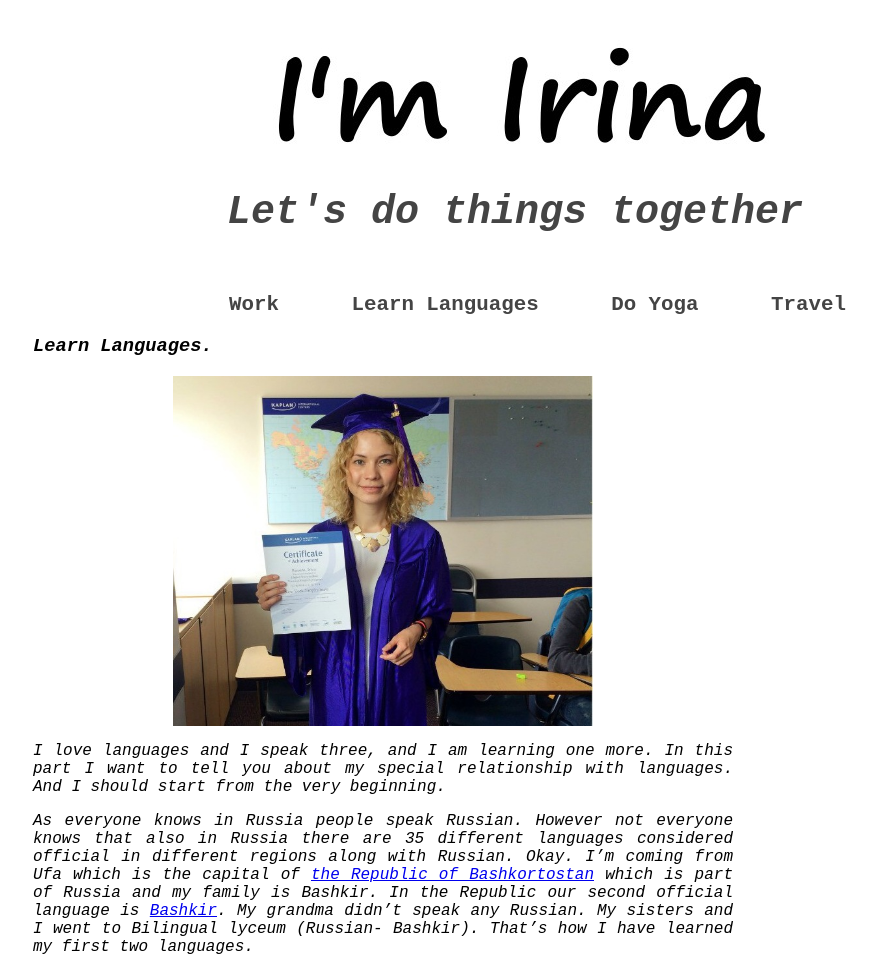
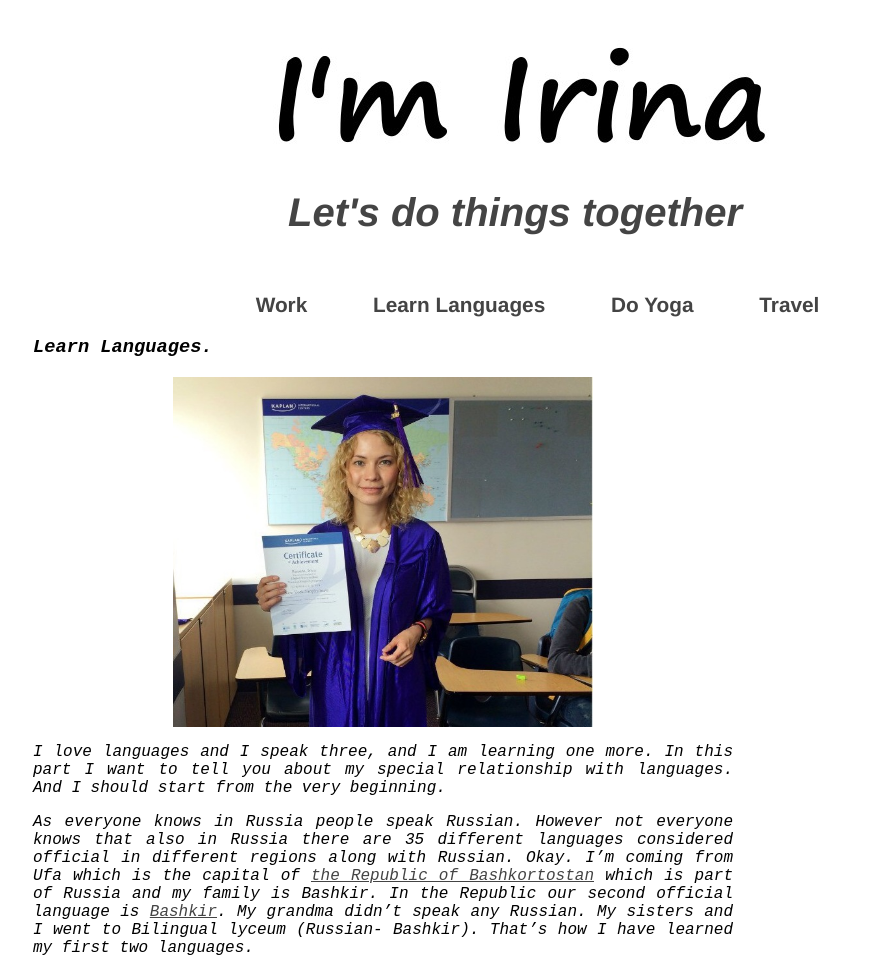
Before and after one commit to IrinaPenzina/2i-s, a plain HTML site: page language.html in a window 1280 px wide. Shown: the top 960 px of the page, without its empty margins (125-1002 px from the left). Drawn offline with Linux system fonts and the light colour scheme.

Commit message:
Update language.css

```diff
--- a/language.css
+++ b/language.css
@@ -1,5 +1,5 @@
 h1 {
-	font-family:"Courier New", Courier;
+	font-family: 'Helvetica Neue', sans-serif;
 	font-style:italic;
 	text-align:center;
 	font-weight:bolder;
@@ -12,7 +12,7 @@ h1 a {
 	height:100%;
 }
 h2 {
-	font-family:"Courier New", Courier;
+	font-family: 'Helvetica Neue', sans-serif;
 	font-style:italic;
 	text-align:center;
 	font-weight:bolder;
@@ -20,7 +20,7 @@ h2 {
 	color:#444;
 }
 nav {
-	font-family:"Courier New", Courier;
+	font-family: 'Helvetica Neue', sans-serif;
 	font-size:130%;
 	text-align:center;
 	font-weight:bold;
@@ -82,6 +82,9 @@ nav a:hover::before {
 	font-style:italic;
 	text-align: justify;
 }
+.language-text a {
+	color:#444;
+}
 .zoomLan {
 	margin-left:230px;
 }
@@ -98,4 +101,5 @@ footer li {
 }
 footer p {
 	float: right;
+	font-family: 'Helvetica Neue', sans-serif;
 }
```
